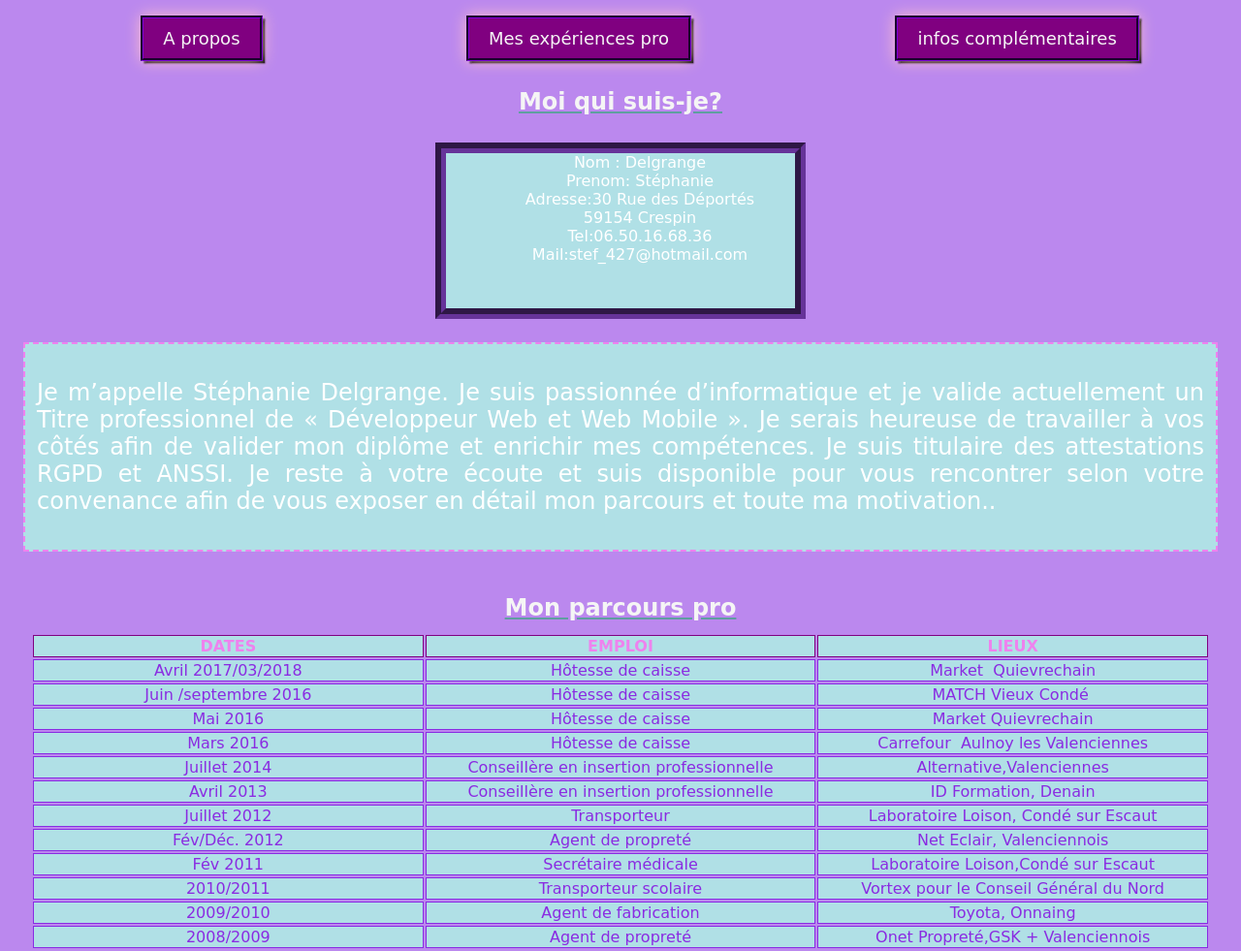
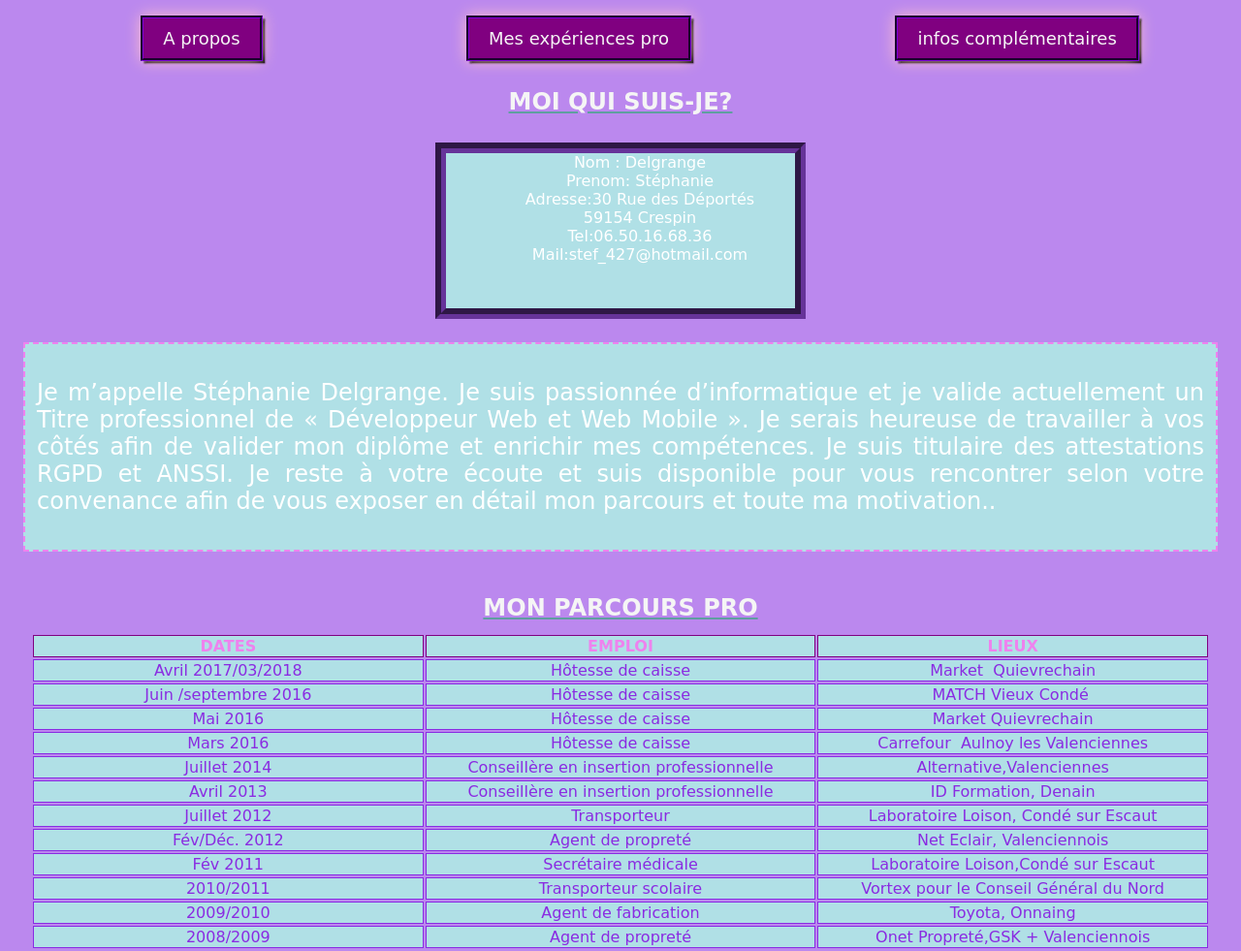
Before and after one commit to stef427/cvjsvincent, a plain HTML site: page index.html in a window 1280 px wide. Shown: the top 981 px of the page at 97% size. Drawn offline with Linux system fonts and the light colour scheme.

Commit message:
fourth commit

```diff
--- a/script.js
+++ b/script.js
@@ -1,2 +1,2 @@
-document.getElementById("apropos").style.color = "#fff";
+document.getElementById("apropos").style.color = "white";
 document.getElementById("moi").style.listStyle = "none";
--- a/style.css
+++ b/style.css
@@ -82,6 +82,7 @@
  }
 
  h2 {
+     text-transform: uppercase;
      width: max-content;
      margin: auto;
      padding: 0.5em;
```
